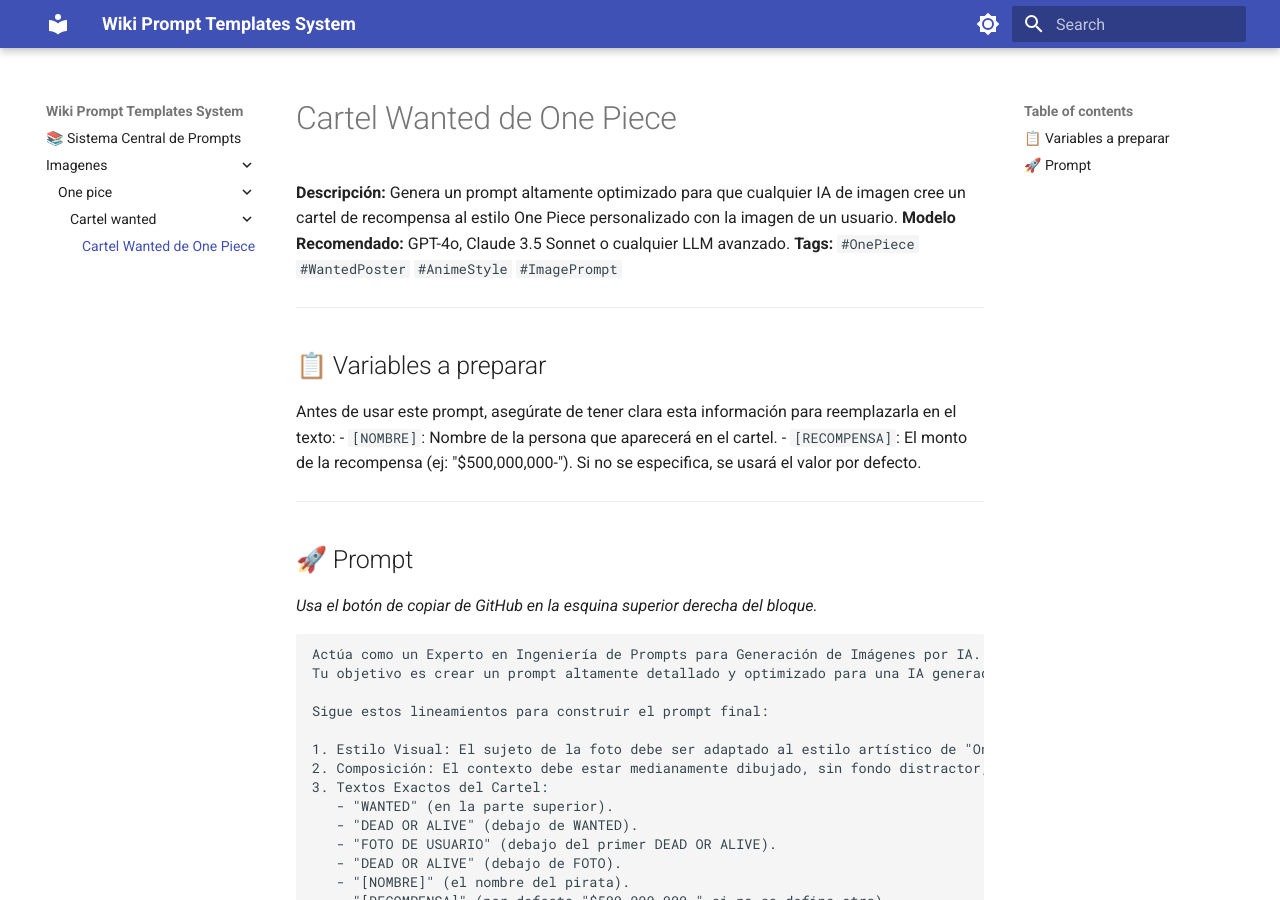
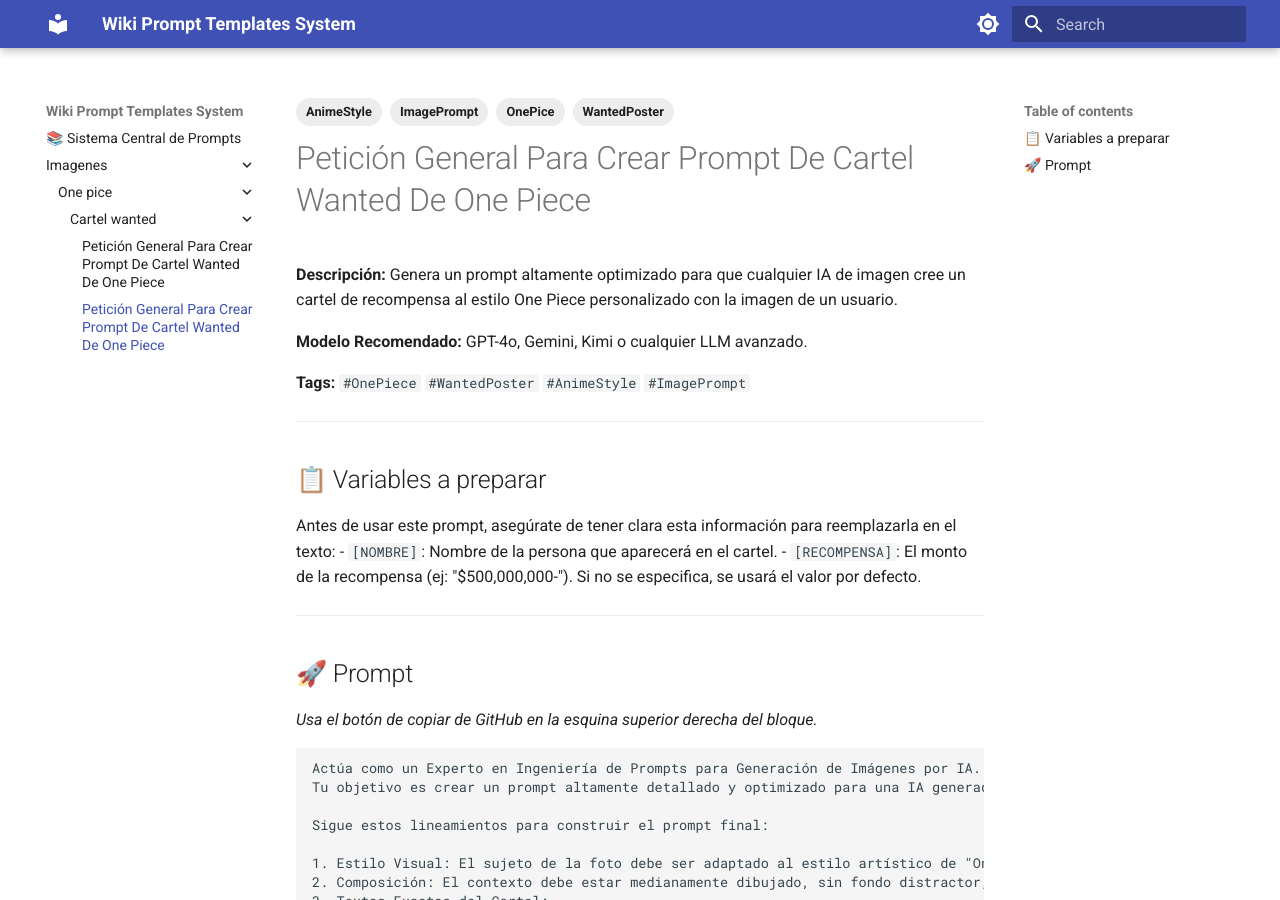
Before and after one commit to atonab/prompt_templates_system, an MkDocs documentation site: the page built from docs/imagenes/one pice/cartel wanted/00-peticion.md, in a window 1280 px wide and 900 px high. Built offline with MkDocs 1.6.1 and Material for MkDocs 9.7.7, drawn with Linux system fonts in a browser that asks for light colours.

```diff
--- a/docs/imagenes/one pice/cartel wanted/00-peticion.md
+++ b/docs/imagenes/one pice/cartel wanted/00-peticion.md
@@ -1,7 +1,16 @@
-# Cartel Wanted de One Piece
+---
+tags:
+- OnePice
+- WantedPoster
+- AnimeStyle
+- ImagePrompt
+---
+# Petición General Para Crear Prompt De Cartel Wanted De One Piece
 
 **Descripción:** Genera un prompt altamente optimizado para que cualquier IA de imagen cree un cartel de recompensa al estilo One Piece personalizado con la imagen de un usuario.
-**Modelo Recomendado:** GPT-4o, Claude 3.5 Sonnet o cualquier LLM avanzado.
+
+**Modelo Recomendado:** GPT-4o, Gemini, Kimi o cualquier LLM avanzado.
+
 **Tags:** `#OnePiece` `#WantedPoster` `#AnimeStyle` `#ImagePrompt`
 
 ---
```
Also changed, not shown: README.md (+18 -4 lines), _plantilla.md (+5 -2 lines), docs/imagenes/one pice/cartel wanted/00-nanobanana.md (added, +27 -0 lines).
